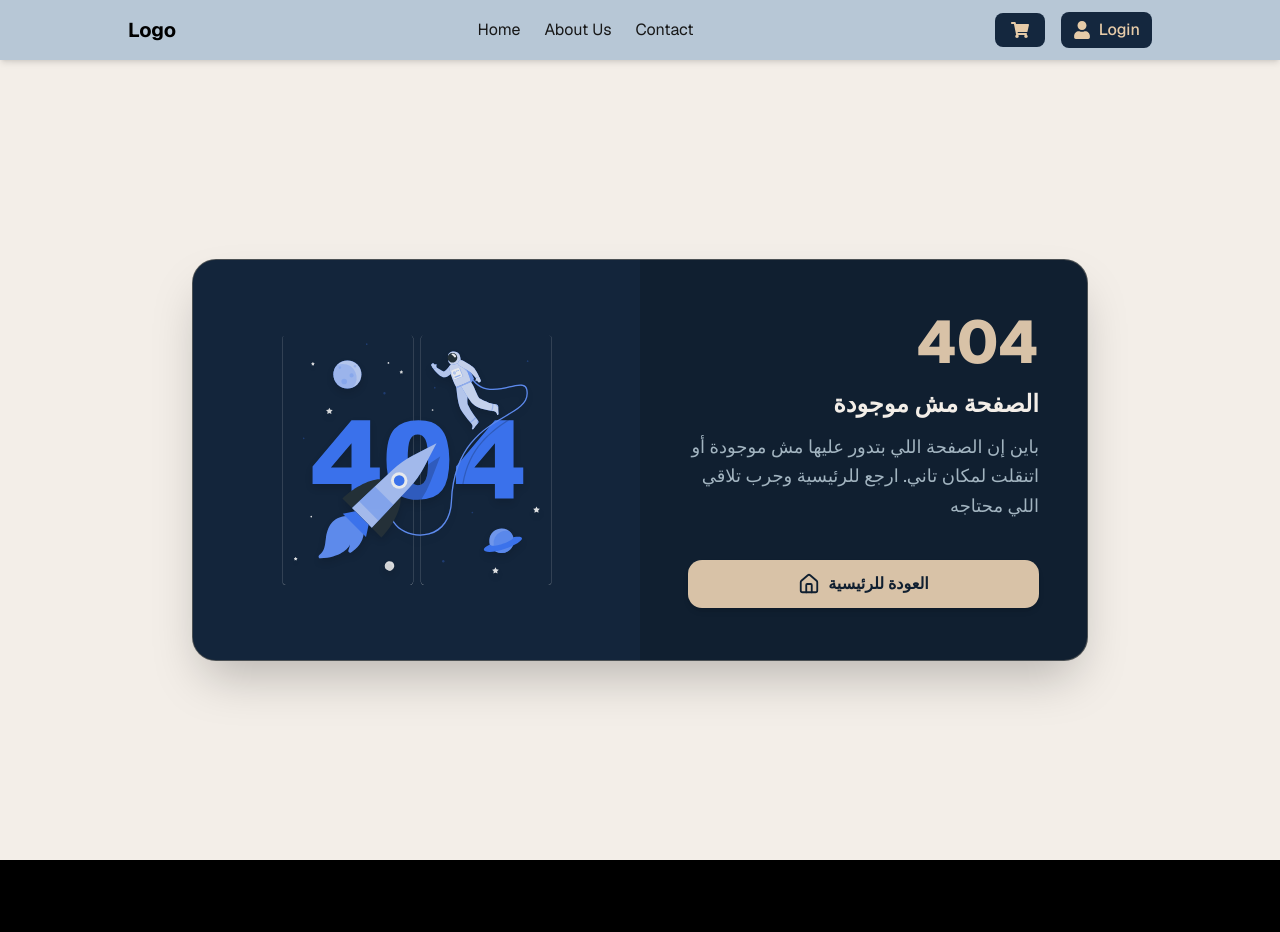
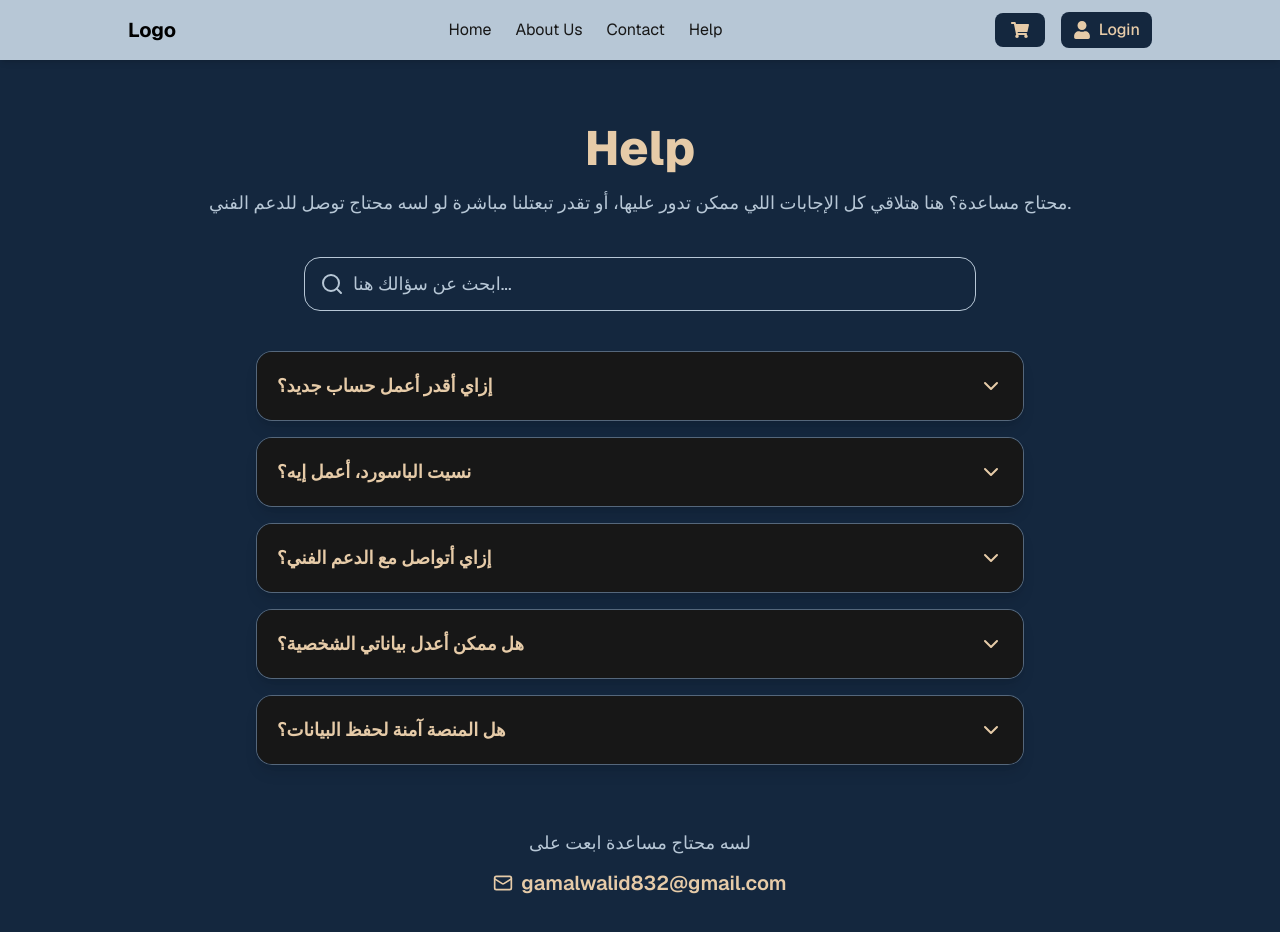
Before and after one commit to beshirswed1/e-commerce, a Next.js app: page /help in a window 1280 px wide. Before the commit this address had no page. Shown: the top 932 px of the page. Before the commit the page ends 860 px from the top, so only its background shows below. Built offline with nearby package versions, Linux system fonts and the light colour scheme.

Commit message:
انشا صفحة هيلب وتعديل بسيط في الناف بار لظهر صفحة الهيلب

```diff
--- a/app/components/Navbar.jsx
+++ b/app/components/Navbar.jsx
@@ -14,6 +14,7 @@ const Navbar = () => {
     { title: "Home", href: "/" },
     { title: "About Us", href: "/about" },
     { title: "Contact", href: "/contact" },
+    { title: "Help", href: "/help" },       //دي صفحة HELP يبشير ممكن نغير مكنها من اي واحده  من فوق
   ];
 
   return (
--- /dev/null
+++ b/app/help/page.jsx
@@ -0,0 +1,153 @@
+"use client";
+import { useState } from "react";
+import { motion, AnimatePresence } from "framer-motion";
+import { ChevronDown, Search, Mail } from "lucide-react";
+
+export default function HelpPage() {
+    const faqs = [
+        {
+            question: "إزاي أقدر أعمل حساب جديد؟",
+            answer:
+                "تقدر تعمل حساب بسهولة عن طريق الضغط على زر Sign Up من الصفحة الرئيسية وملء البيانات المطلوبة زي الاسم والإيميل وكلمة السر.",
+        },
+        {
+            question: "نسيت الباسورد، أعمل إيه؟",
+            answer:
+                "مفيش مشكلة، دوس على Forgot Password وهنبعتلك لينك على الإيميل عشان تعين كلمة مرور جديدة.",
+        },
+        {
+            question: "إزاي أتواصل مع الدعم الفني؟",
+            answer:
+                "تقدر تبعتلنا في أي وقت على الإيميل support@example.com أو من خلال صفحة Contact Us.",
+        },
+        {
+            question: "هل ممكن أعدل بياناتي الشخصية؟",
+            answer:
+                "أيوه، تقدر تدخل على صفحة Profile ومنها تختار Edit Profile وتغير اللي انت عايزه.",
+        },
+        {
+            question: "هل المنصة آمنة لحفظ البيانات؟",
+            answer:
+                "أكيد، كل بياناتك متشفرة ومحمية بأحدث تقنيات الأمان لضمان خصوصيتك التامة.",
+        },
+    ];
+
+    const [openIndex, setOpenIndex] = useState(null);
+    const [searchTerm, setSearchTerm] = useState("");
+
+    const toggleFAQ = (index) => {
+        setOpenIndex(openIndex === index ? null : index);
+    };
+
+    const filteredFaqs = faqs.filter((faq) =>
+        faq.question.toLowerCase().includes(searchTerm.toLowerCase())
+    );
+
+    return (
+        <div className="min-h-screen bg-[#14273E] text-white flex flex-col items-center justify-start py-16 px-6">
+            {/* Header */}
+            <motion.div
+                initial={{ opacity: 0, y: 30 }}
+                animate={{ opacity: 1, y: 0 }}
+                transition={{ duration: 0.6 }}
+                className="max-w-4xl text-center mb-10"
+            >
+                <h1 className="text-5xl font-extrabold text-[#E6CBA8] mb-4">
+                    Help
+                </h1>
+                <p className="text-[#B7C7D6] text-lg leading-relaxed">
+                    محتاج مساعدة؟ هنا هتلاقي كل الإجابات اللي ممكن تدور عليها،
+                    أو تقدر تبعتلنا مباشرة لو لسه محتاج توصل للدعم الفني.
+                </p>
+            </motion.div>
+
+            {/* Search */}
+            <motion.div
+                initial={{ scale: 0.9, opacity: 0 }}
+                animate={{ scale: 1, opacity: 1 }}
+                transition={{ duration: 0.4 }}
+                className="relative w-full max-w-2xl mb-10"
+            >
+                <Search className="absolute left-4 top-1/2 transform -translate-y-1/2 text-[#B7C7D6]" />
+                <input
+                    type="text"
+                    placeholder="ابحث عن سؤالك هنا..."
+                    value={searchTerm}
+                    onChange={(e) => setSearchTerm(e.target.value)}
+                    className="w-full bg-[#14273E] text-[#E6CBA8] placeholder-[#B7C7D6] rounded-2xl py-3 pl-12 pr-4 text-lg border border-[#B7C7D6] focus:outline-none focus:ring-2 focus:ring-[#E6CBA8] transition-all duration-300"
+                />
+            </motion.div>
+
+            {/* FAQ List */}
+            <motion.div
+                initial={{ opacity: 0 }}
+                animate={{ opacity: 1 }}
+                transition={{ duration: 0.5 }}
+                className="w-full max-w-3xl space-y-4"
+            >
+                {filteredFaqs.length > 0 ? (
+                    filteredFaqs.map((faq, index) => (
+                        <motion.div
+                            key={index}
+                            layout
+                            transition={{
+                                layout: { duration: 0.25, ease: [0.4, 0, 0.2, 1] },
+                            }}
+                            className="border border-[#B7C7D6]/40 rounded-2xl overflow-hidden bg-[#14273E] hover:border-[#E6CBA8]/70 transition-all shadow-lg"
+                        >
+                            {/* السؤال */}
+                            <button
+                                onClick={() => toggleFAQ(index)}
+                                className="w-full flex justify-between items-center text-left p-5 text-[#E6CBA8] font-semibold text-lg"
+                            >
+                                {faq.question}
+                                <motion.div
+                                    animate={{ rotate: openIndex === index ? 180 : 0 }}
+                                    transition={{ duration: 0.25 }}
+                                >
+                                    <ChevronDown />
+                                </motion.div>
+                            </button>
+
+                            {/* الإجابة */}
+                            <AnimatePresence initial={false}>
+                                {openIndex === index && (
+                                    <motion.div
+                                        initial={{ opacity: 0, height: 0 }}
+                                        animate={{ opacity: 1, height: "auto" }}
+                                        exit={{ opacity: 0, height: 0 }}
+                                        transition={{
+                                            duration: 0.25,
+                                            ease: [0.4, 0, 0.2, 1],
+                                        }}
+                                        className="p-5 text-[#B7C7D6] bg-[#14273E] border-t border-[#B7C7D6]/30 leading-relaxed"
+                                    >
+                                        {faq.answer}
+                                    </motion.div>
+                                )}
+                            </AnimatePresence>
+                        </motion.div>
+                    ))
+                ) : (
+                    <p className="text-center text-[#B7C7D6] text-lg">لا يوجد سوال  بهذا الشكل</p>
+                )}
+            </motion.div>
+
+            {/* Contact */}
+            <motion.div
+                initial={{ opacity: 0, y: 40 }}
+                whileInView={{ opacity: 1, y: 0 }}
+                viewport={{ once: true }}
+                transition={{ duration: 0.6 }}
+                className="mt-16 text-center"
+            >
+                <p className="text-[#B7C7D6] text-lg mb-3">
+                    لسه محتاج مساعدة ابعت على
+                </p>
+                <div className="flex justify-center items-center gap-2 text-[#E6CBA8] text-xl font-semibold">
+                    <Mail size={20} /> gamalwalid832@gmail.com
+                </div>
+            </motion.div>
+        </div>
+    );
+}
```
